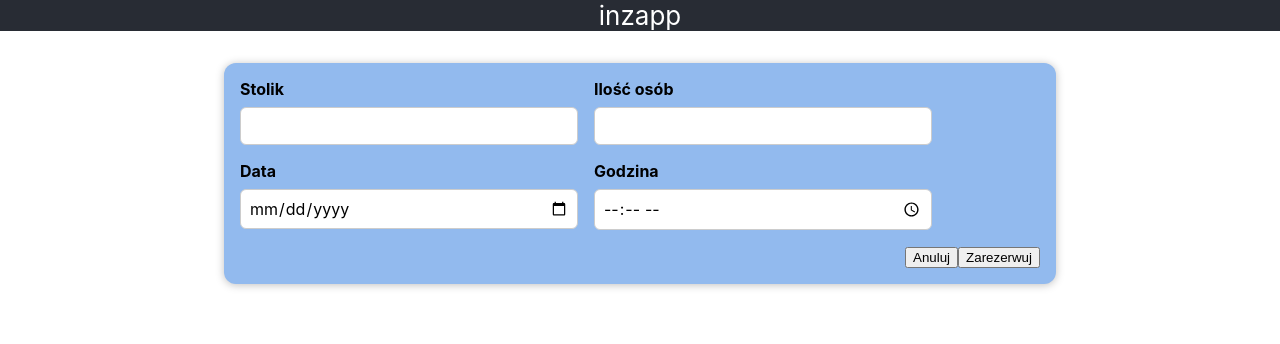
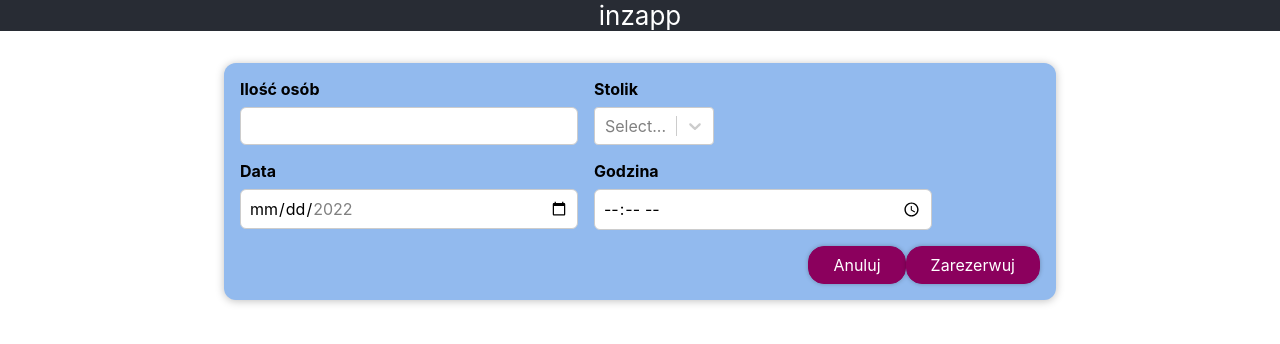
Before and after one commit to mturczak/inzapp, a React (Create React App) app: page / in a window 1280 px wide. Shown: the top 344 px of the page. Built offline with nearby package versions, Linux system fonts and the light colour scheme.

Commit message:
Stolik options, restrictions about date

```diff
--- a/package.json
+++ b/package.json
@@ -9,6 +9,7 @@
     "react": "^18.1.0",
     "react-dom": "^18.1.0",
     "react-scripts": "5.0.1",
+    "react-select": "^5.3.2",
     "web-vitals": "^2.1.4"
   },
   "scripts": {
--- a/src/App.js
+++ b/src/App.js
@@ -1,12 +1,26 @@
 import React from "react";
 import "./App.css";
 import ReservationForm from "./NewReservation/ReservationForm";
+
+
+
+const example_tables = [
+  {id: 1, table_size: 1, isBusy:false},
+  {id: 2, table_size: 2, isBusy:true},
+  {id: 3, table_size: 2, isBusy:false},
+  {id: 4, table_size: 3, isBusy:true},
+  {id: 5, table_size: 3, isBusy:true},
+  {id: 6, table_size: 4, isBusy:true}
+
+
+
+]
 
 const App = () => {
   return (
     <div className="App">
       <header className="App-header">inzapp</header>
-      <ReservationForm />
+      <ReservationForm tables={example_tables} />
     </ div>
   );
 };
--- a/src/NewReservation/ReservationForm.css
+++ b/src/NewReservation/ReservationForm.css
@@ -35,3 +35,33 @@
   .new-reservation__actions {
     text-align: right;
   }
+
+
+  .button {
+    width: 100%;
+    font: inherit;
+    padding: 0.5rem 1.5rem;
+    border: 1px solid #8b005d;
+    border-radius: 1rem;
+    color: white;
+    background: #8b005d;
+    box-shadow: 0 0 4px rgba(0, 0, 0, 0.26);
+    cursor: pointer;
+  }
+
+  .button:focus {
+    outline: none;
+  }
+
+  .button:hover,
+  .button:active {
+    background: #ac0e77;
+    border-color: #ac0e77;
+    box-shadow: 0 0 8px rgba(0, 0, 0, 0.26);
+  }
+
+  @media (min-width: 768px) {
+    .button {
+      width: auto;
+    }
+  }
--- a/src/NewReservation/ReservationForm.js
+++ b/src/NewReservation/ReservationForm.js
@@ -1,22 +1,29 @@
 import React from "react";
-import "./ReservationForm.css"
+import "./ReservationForm.css";
+import Select from 'react-select'
 
-const ReservationForm = () => {
+
+let now = new Date();
+const todaysDate = now.getFullYear()+'-'+('0' + (now.getMonth()+1)).slice(-2) + '-'+now.getDate();
+
+
+const ReservationForm = (props) => {
   return (
-    <form className="formclass" >
+    <form className="formclass">
       <div className="new-reservation__controls">
-
-      <div className="new-reservation__control">
-        <label>Stolik</label>
-        <input type="text" />
-      </div>
         <div className="new-reservation__control">
           <label>Ilość osób</label>
           <input type="number" />
         </div>
         <div className="new-reservation__control">
+          <label>Stolik</label>
+          <Select options={props.tables.filter(table  => table.isBusy   )} getOptionLabel={(option)=>option.id} />
+        </div>
+
+        <div className="new-reservation__control">
           <label>Data</label>
-        <input type="date" />
+
+          <input type="date" min={todaysDate} max = "2022-07-15"/>
         </div>
         <div className="new-reservation__control">
           <label>Godzina</label>
@@ -24,8 +31,12 @@ const ReservationForm = () => {
         </div>
       </div>
       <div className="new-reservation__actions">
-        <button type="button">Anuluj</button>
-        <button type="submit">Zarezerwuj</button>
+        <button className="button" type="button">
+          Anuluj
+        </button>
+        <button className="button" type="submit">
+          Zarezerwuj
+        </button>
       </div>
     </form>
   );
```
Also changed, not shown: 1 other file (tests, documents, lock files or other folders). Lines whose indentation alone changed are shown as unchanged.
